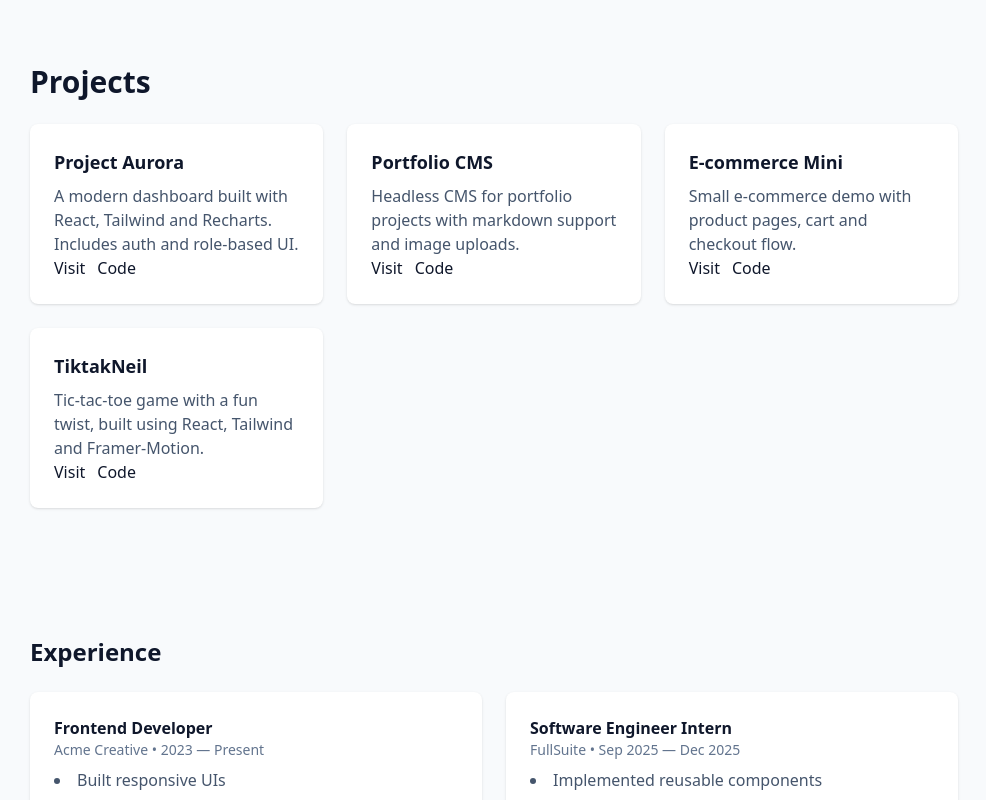
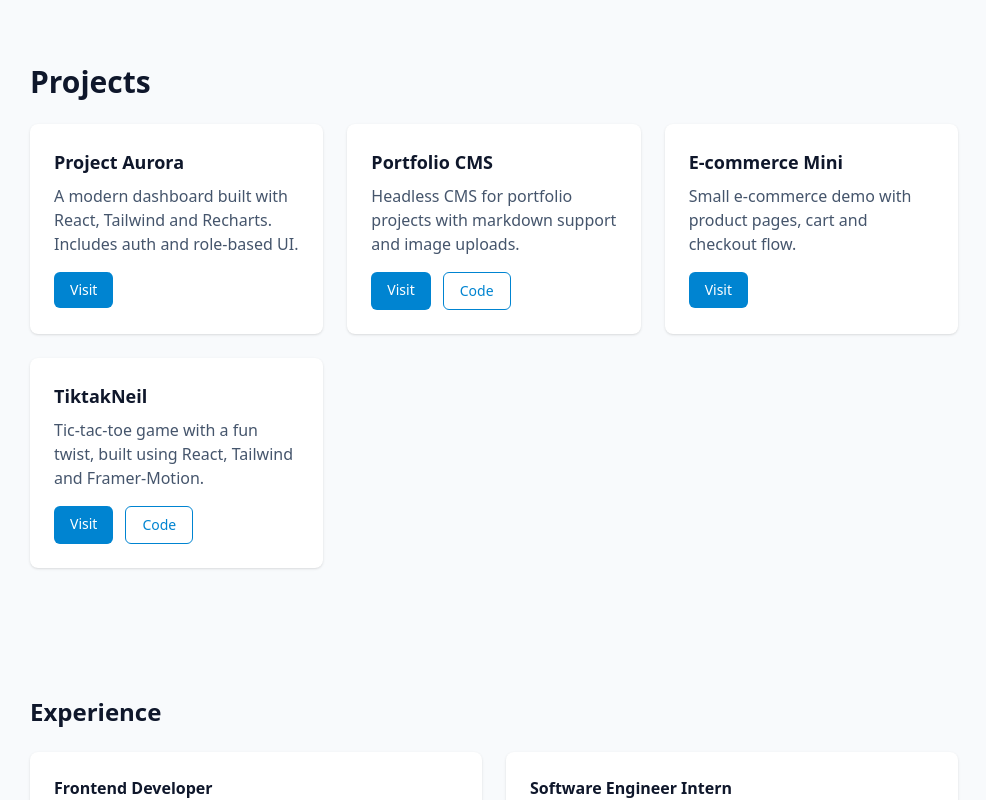
Before and after one commit to neilpascual/Portfolio, a React (Vite) app: page / in a window 1280 px wide. Shown: the part 1120-1920 px from the top of the page, without its empty margins (146-1132 px from the left). Built offline with nearby package versions, Linux system fonts and the light colour scheme.

Commit message:
added button functionality

```diff
--- a/index.html
+++ b/index.html
@@ -2,7 +2,7 @@
 <html lang="en">
   <head>
     <meta charset="UTF-8" />
-    <link rel="icon" type="image" href="" />
+    <link rel="icon" type="image" href="assets/neil.jpg" />
     <meta name="viewport" content="width=device-width, initial-scale=1.0" />
     <title>Neil</title>
   </head>
--- a/src/components/Projects.jsx
+++ b/src/components/Projects.jsx
@@ -11,14 +11,36 @@ export default function Projects() {
           {projects.map((p) => (
             <div
               key={p.title}
-              className="bg-white dark:bg-slate-800 p-6 rounded-lg shadow-sm hover:shadow-md transition"
+              className="bg-white dark:bg-slate-800 p-6 rounded-lg shadow-sm hover:shadow-md transition duration-300"
             >
               <h3 className="text-lg font-semibold">{p.title}</h3>
               <p className="mt-2 text-slate-600 dark:text-slate-300 text-sm sm:text-base">
                 {p.desc}
               </p>
-              <button onClick={p.url} className="mr-3">Visit</button>
-              <button onClick={p.url}>Code</button>
+
+              <div className="mt-4 flex gap-3">
+                {p.live && (
+                  <a
+                    href={p.live}
+                    target="_blank"
+                    rel="noopener noreferrer"
+                    className="inline-block px-4 py-2 text-sm font-medium text-white bg-sky-600 rounded-md hover:bg-sky-700 transition"
+                  >
+                    Visit
+                  </a>
+                )}
+
+                {p.code && (
+                  <a
+                    href={p.code}
+                    target="_blank"
+                    rel="noopener noreferrer"
+                    className="inline-block px-4 py-2 text-sm font-medium border border-sky-600 text-sky-600 rounded-md hover:bg-sky-600 hover:text-white transition"
+                  >
+                    Code
+                  </a>
+                )}
+              </div>
             </div>
           ))}
         </div>
--- a/src/data/projects.js
+++ b/src/data/projects.js
@@ -3,28 +3,32 @@ export const projects = [
     title: 'Project Aurora',
     desc: 'A modern dashboard built with React, Tailwind and Recharts. Includes auth and role-based UI.',
     tags: ['React', 'Tailwind', 'Charts'],
-    url: '#',
+    live: '#',
     img: null,
+    code: ''
   },
   {
     title: 'Portfolio CMS',
     desc: 'Headless CMS for portfolio projects with markdown support and image uploads.',
     tags: ['Next.js', 'Strapi', 'Cloudinary'],
-    url: '#',
+    live: '#',
     img: null,
+    code: 'https://github.com/neilpascual/Portfolio'
   },
   {
     title: 'E‑commerce Mini',
     desc: 'Small e-commerce demo with product pages, cart and checkout flow.',
     tags: ['React', 'Express', 'MySQL'],
-    url: '#',
+    live: '#',
     img: null,
+    code: ''
   },
   {
     title: 'TiktakNeil',
     desc: 'Tic-tac-toe game with a fun twist, built using React, Tailwind and Framer-Motion.',
     tags: ['React', 'Tailwind', 'Framer-Motion'],
-    url: 'https://tiktakneil.vercel.app',
+    live: 'https://tiktakneil.vercel.app',
     img: null,
+    code: 'https://github.com/neilpascual/tictactoe'
   },
 ];
```
